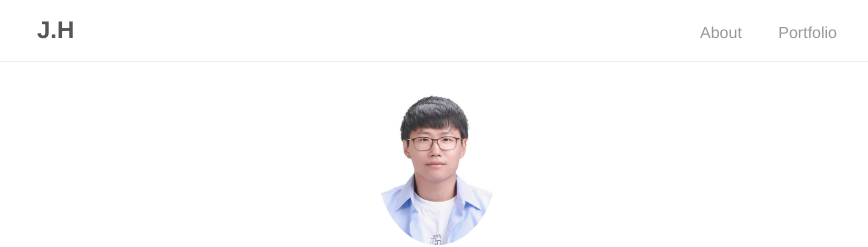
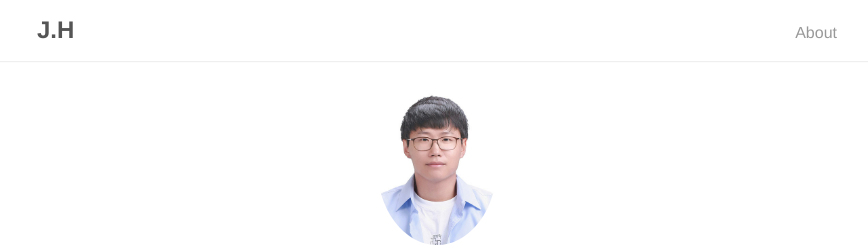
Before and after one commit to GSoJC234/gsojc234.github.io, a Jekyll site: the page built from index.md, in a window 1280 px wide. Shown: the top 247 px of the page, without its empty margins (203-1071 px from the left). Built offline with Jekyll 4.4.1, drawn with Linux system fonts in a browser that asks for light colours; our own code applies the rules of GitHub Pages for plain Markdown files.

Commit message:
remove portfolio menu

```diff
--- a/_layouts/base.html
+++ b/_layouts/base.html
@@ -11,7 +11,7 @@
         </a>
         <ul>
           <li><a href="{{ '/' | prepend: site.baseurl }}">About</a></li>
-          <li><a href="{{ '/portfolio' | prepend: site.baseurl }}/">Portfolio</a></li>
+          <!--- <li><a href="{{ '/portfolio' | prepend: site.baseurl }}/">Portfolio</a></li> --->
         </ul>
     </div>
   </nav>
--- a/portfolio/index.html
+++ /dev/null
@@ -1,4 +0,0 @@
----
-layout: portfolio
-title: Portfolio
----
```
